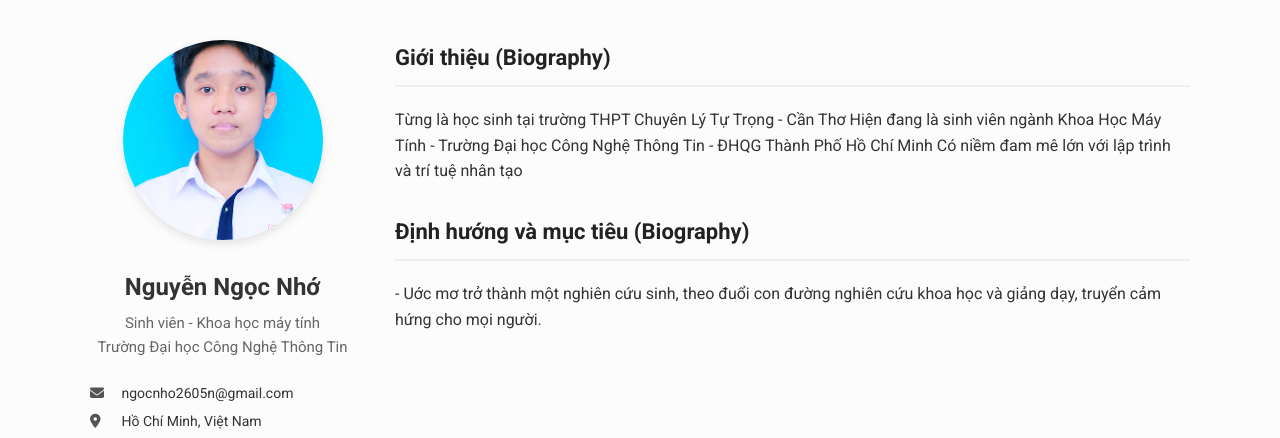
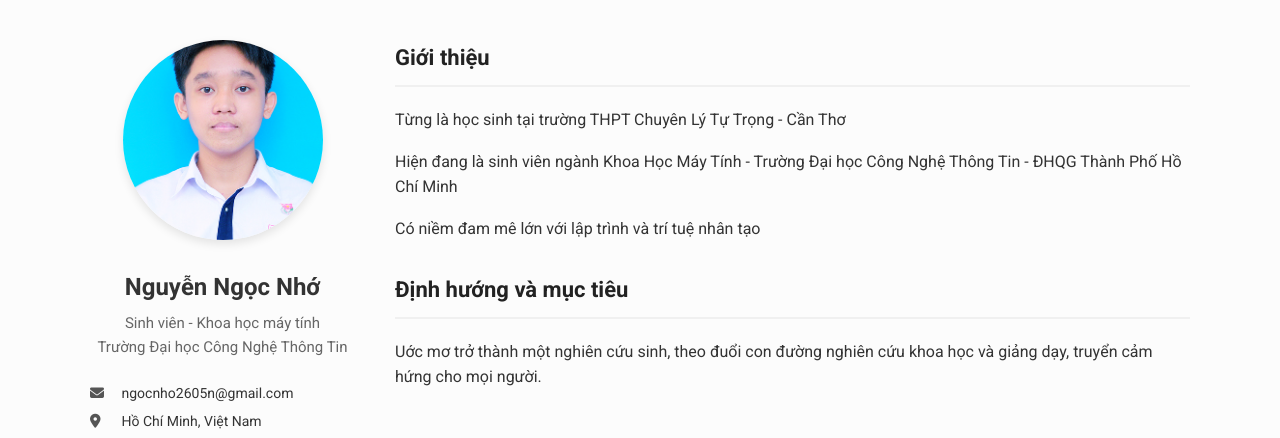
Before and after one commit to NgocNhoNguyen2605n/NgocNhoNguyen2605n.github.io, a plain HTML site: page index.html in a window 1280 px wide. Shown: the top 438 px of the page. Drawn offline with Linux system fonts and the light colour scheme.

Commit message:
Update index.html

```diff
--- a/index.html
+++ b/index.html
@@ -113,13 +113,17 @@
     </div>
 
     <div class="main-content">
-        <h2>Giới thiệu (Biography)</h2>
+        <h2>Giới thiệu</h2>
         <p>
             Từng là học sinh tại trường THPT Chuyên Lý Tự Trọng - Cần Thơ
+        </p>
+        <p>
             Hiện đang là sinh viên ngành Khoa Học Máy Tính - Trường Đại học Công Nghệ Thông Tin - ĐHQG Thành Phố Hồ Chí Minh
+        </p>
+        <p>
             Có niềm đam mê lớn với lập trình và trí tuệ nhân tạo
         </p>
-        <h2> Định hướng và mục tiêu (Biography)</h2>
+        <h2> Định hướng và mục tiêu</h2>
         <p>
-            - Uớc mơ trở thành một nghiên cứu sinh, theo đuổi con đường nghiên cứu khoa học và giảng dạy, truyển cảm hứng cho mọi người.
+            Uớc mơ trở thành một nghiên cứu sinh, theo đuổi con đường nghiên cứu khoa học và giảng dạy, truyển cảm hứng cho mọi người.
         </p>
```
